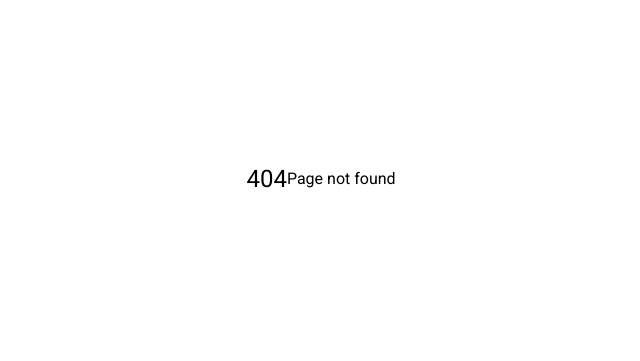
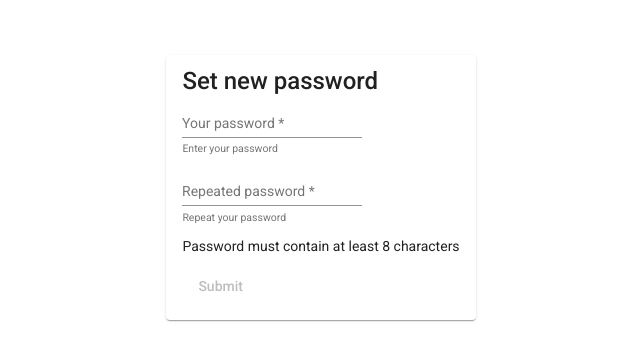
Before and after one commit to Adam-Grzenda/pai-cms, an Angular app in the folder frontend/: page /forgotten-password in a window 1280 px wide. Before the commit this address had no page. Shown: the part 213-574 px from the top of the page, without its empty margins (319-959 px from the left). Built offline with nearby package versions, Linux system fonts and the light colour scheme; what @auth0/angular-jwt would draw is missing.

Commit message:
add password reset

```diff
--- a/frontend/src/app/app.module.ts
+++ b/frontend/src/app/app.module.ts
@@ -34,10 +34,12 @@ import {RefreshTokenInterceptor} from "./auth/auth.service";
 import {MatChipsModule} from "@angular/material/chips";
 import {MatCheckboxModule} from "@angular/material/checkbox";
 import {PageNotFoundComponent} from './page-not-found/page-not-found.component';
+import {NewPasswordComponent} from './auth/forgot-password/new-password/new-password.component';
 
 const routes: Routes = [
   {path: '', component: MainFeedComponent},
   {path: 'public/:text-content-id', component: PublicTextViewComponent},
+  {path: 'forgotten-password', component: NewPasswordComponent},
   {path: '**', pathMatch: 'full', component: PageNotFoundComponent},
 ]
 
@@ -53,7 +55,8 @@ const routes: Routes = [
     ForgotPasswordComponent,
     EditDialogComponent,
     ConfirmDialogComponent,
-    PageNotFoundComponent
+    PageNotFoundComponent,
+    NewPasswordComponent
   ],
   imports: [
     BrowserModule,
--- a/frontend/src/app/auth/account/account.component.html
+++ b/frontend/src/app/auth/account/account.component.html
@@ -10,7 +10,7 @@
     <p>
       <mat-form-field hintLabel="Enter your email address">
         <input id="email" matInput placeholder="Your email" formControlName="email" (focusout)="onEmailFocusLost()">
-        <mat-error *ngIf="this.registrationForm.get('email')?.errors">Invalid email address</mat-error>
+        <mat-error *ngIf="this.registrationForm.get('email')?.errors">Email taken or invalid</mat-error>
       </mat-form-field>
     </p>
 
@@ -25,10 +25,13 @@
       <mat-form-field hintLabel="Repeat your password">
         <input id="passwordRepeated" matInput placeholder="Repeated password" type="password"
                formControlName="passwordRepeated">
-        <mat-error *ngIf="this.registrationForm.get('passwordRepeated')?.errors != null">
+        <mat-error *ngIf="registrationForm.get('password')?.errors!= null || this.registrationForm.get('passwordRepeated')?.errors != null">
           Repeated password does not match
         </mat-error>
       </mat-form-field>
+    </p>
+    <p *ngIf="!login">
+      Password must contain at least 8 characters
     </p>
     <mat-divider></mat-divider>
 
--- a/frontend/src/app/auth/account/account.component.ts
+++ b/frontend/src/app/auth/account/account.component.ts
@@ -38,11 +38,6 @@ export class AccountComponent implements OnInit {
     const password: string = this.registrationForm.get("password")?.value
     const repeatedPassword: string = this.registrationForm.get("passwordRepeated")?.value
 
-    if (password != repeatedPassword) {
-      this.registrationForm.reset()
-      this.toastService.showError("Passwords do not match")
-      return
-    }
 
     if (this.login) {
       this.authService.login(email, password).subscribe(
@@ -58,6 +53,11 @@ export class AccountComponent implements OnInit {
         }
       )
     } else {
+      if (password != repeatedPassword) {
+        this.registrationForm.get("passwordRepeated")?.setErrors(["Password does not match"])
+        return
+      }
+
       this.authService.register(email, password).subscribe(
         {
           next: _ => {
@@ -103,13 +103,14 @@ export class AccountComponent implements OnInit {
       this.authService.checkUserExisting(this.registrationForm.get("email")?.value).subscribe(
         userExisting => {
           if (userExisting) {
-            this.toastService.showError("User with this email already exists")
-          } else {
-            this.toastService.showSuccess("User with this email does not exist")
+            this.registrationForm.get("email")?.setErrors(["Email already taken"])
           }
         }
       )
     }
+
+    console.log(this.registrationForm.get("email")?.errors)
   }
 
+
 }
--- a/frontend/src/app/auth/auth.service.ts
+++ b/frontend/src/app/auth/auth.service.ts
@@ -79,6 +79,13 @@ export class AuthService {
     this.authEvent.emit(AuthEventType.LOGOUT)
   }
 
+  newPassword(email: string, token: string, password: string): Observable<any> {
+    return this.http.post<any>(environment.apiHost + "/reset-password", {
+      token: token,
+      username: email,
+      password: password
+    })
+  }
 
   register(email: string, password: string): Observable<boolean> {
     const body = AuthService.createAuthenticationBody(email, password)
--- /dev/null
+++ b/frontend/src/app/auth/forgot-password/new-password/new-password.component.css
@@ -0,0 +1,7 @@
+.content {
+  align-items: center;
+  display: flex;
+  justify-content: center;
+  width: 100%;
+  height: 100%;
+}
--- /dev/null
+++ b/frontend/src/app/auth/forgot-password/new-password/new-password.component.html
@@ -0,0 +1,31 @@
+<div class="content">
+  <mat-card>
+    <mat-card-title>Set new password</mat-card-title>
+    <mat-card-content>
+      <form [formGroup]="newPasswordForm" (ngSubmit)="onSubmit()">
+        <p>
+          <mat-form-field hintLabel="Enter your password">
+            <input id="password" matInput placeholder="Your password" type="password" formControlName="password">
+            <mat-error *ngIf="this.newPasswordForm.get('password')?.errors != null">Invalid password</mat-error>
+          </mat-form-field>
+        </p>
+        <p>
+          <mat-form-field hintLabel="Repeat your password">
+            <input id="passwordRepeated" matInput placeholder="Repeated password" type="password"
+                   formControlName="passwordRepeated">
+            <mat-error *ngIf="this.newPasswordForm.get('passwordRepeated')?.errors != null">
+              Repeated password does not match
+            </mat-error>
+          </mat-form-field>
+        </p>
+        <p>
+          Password must contain at least 8 characters
+        </p>
+        <button type="submit" mat-button
+                [disabled]="newPasswordForm.get('password')?.errors!= null || this.newPasswordForm.get('passwordRepeated')?.errors != null">
+          Submit
+        </button>
+      </form>
+    </mat-card-content>
+  </mat-card>
+</div>
--- /dev/null
+++ b/frontend/src/app/auth/forgot-password/new-password/new-password.component.ts
@@ -0,0 +1,70 @@
+import {Component, OnInit} from '@angular/core';
+import {AbstractControl, FormBuilder, ValidationErrors, Validators} from "@angular/forms";
+import {AuthService} from "../../auth.service";
+import {ActivatedRoute, Router} from "@angular/router";
+import {ToastService} from "../../../toast.service";
+
+@Component({
+  selector: 'app-new-password',
+  templateUrl: './new-password.component.html',
+  styleUrls: ['./new-password.component.css']
+})
+export class NewPasswordComponent implements OnInit {
+
+  newPasswordForm = this.fb.group(
+    {
+      password: ['', [Validators.required, Validators.minLength(8)]],
+      passwordRepeated: ['', [Validators.required, this.passwordMatching]]
+    }
+  );
+
+  private token: string | null;
+  private email: string | null;
+
+
+  constructor(private fb: FormBuilder,
+              private authService: AuthService,
+              private route: ActivatedRoute,
+              private toastService: ToastService,
+              private router: Router) {
+  }
+
+  ngOnInit(): void {
+    let params = this.route.snapshot.queryParamMap;
+    this.token = params.get("token")
+    this.email = params.get("email")
+  }
+
+  onSubmit() {
+    let password = this.newPasswordForm.get("password")?.value;
+    let repeatedPassword = this.newPasswordForm.get("passwordRepeated")?.value;
+
+    if (password != repeatedPassword) {
+      this.newPasswordForm.get("passwordRepeated")?.setErrors(["Password does not match"])
+      return
+    } else if (this.email && this.token && password) {
+      this.authService.newPassword(this.email, this.token, password).subscribe(
+        {
+          next: _ => {
+            this.toastService.showSuccess("Your password has been reset successfully, you can now login!");
+            this.router.navigate([""])
+          },
+          error: error => {
+            this.toastService.showError(error.error.message)
+          }
+        }
+      )
+    }
+  }
+
+  passwordMatching(control: AbstractControl): ValidationErrors | null {
+    const password = control.get("password")?.value;
+    const passwordRepeated = control.get("passwordRepeated")?.value;
+
+
+    if (password != passwordRepeated) {
+      return {'noMatch': true};
+    } else
+      return null;
+  }
+}
```
Also changed, not shown: 2 other files (tests, documents, lock files or other folders).
